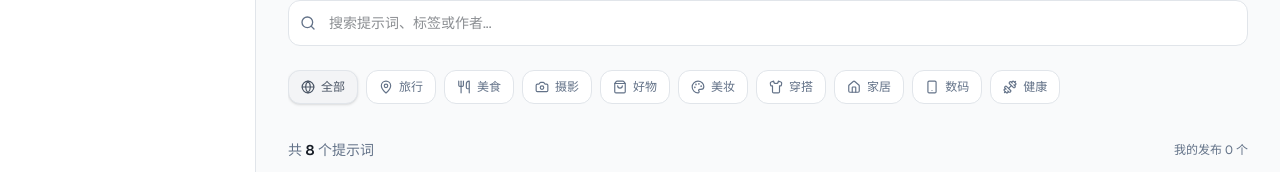
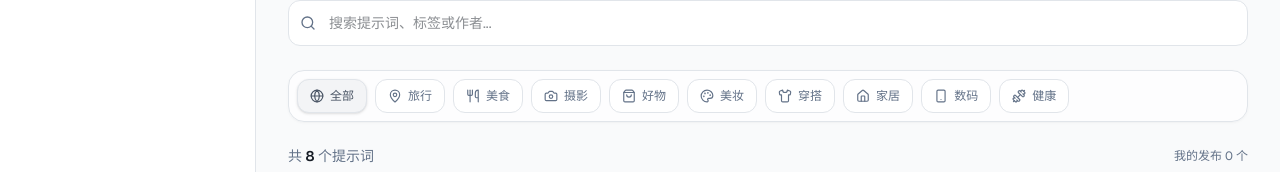
Before and after one commit to wentao-tab/Wenxi-ai-clone, a Next.js app: page / in a window 1280 px wide. Shown: the part 178-350 px from the top of the page. Built offline with nearby package versions, Linux system fonts and the light colour scheme.

Commit message:
Refine filter tags and site title

```diff
--- a/src/app/layout.tsx
+++ b/src/app/layout.tsx
@@ -13,8 +13,8 @@ const geistMono = Geist_Mono({
 });
 
 export const metadata: Metadata = {
-  title: "Travel-AI | 智能旅行助手",
-  description: "AI 旅行助手与小红书提示词广场复刻原型",
+  title: "文汐",
+  description: "文汐提示词广场",
 };
 
 export default function RootLayout({
--- a/src/components/xhs-square.tsx
+++ b/src/components/xhs-square.tsx
@@ -132,6 +132,8 @@ function imageHeight(size: string) {
 export function XhsSquare() {
   const [activeFilter, setActiveFilter] = useState<string>("all");
   const [search, setSearch] = useState("");
+  const [filterSearch, setFilterSearch] = useState("");
+  const [showAllFilters, setShowAllFilters] = useState(false);
   const [personalCards, setPersonalCards] = useState<PromptCard[]>(() =>
     getStoredArray<PromptCard>(STORAGE_KEY),
   );
@@ -170,6 +172,20 @@ export function XhsSquare() {
       }));
     return [...filters, ...dynamicFilters];
   }, [customCategories, personalCards]);
+
+  const visibleFilterOptions = useMemo(() => {
+    const keyword = filterSearch.trim().toLowerCase();
+    const matchedFilters = keyword
+      ? filterOptions.filter((filter) => filter.name.toLowerCase().includes(keyword))
+      : filterOptions;
+    if (keyword || showAllFilters || filterOptions.length <= 12) return matchedFilters;
+    const compactFilters = matchedFilters.slice(0, 12);
+    const activeOption = filterOptions.find((filter) => filter.id === activeFilter);
+    if (activeOption && !compactFilters.some((filter) => filter.id === activeFilter)) {
+      return [...compactFilters.slice(0, 11), activeOption];
+    }
+    return compactFilters;
+  }, [activeFilter, filterOptions, filterSearch, showAllFilters]);
 
   const filteredCards = useMemo(() => {
     let cards = [...personalCards, ...promptCards];
@@ -313,8 +329,32 @@ export function XhsSquare() {
           </div>
         </div>
 
-        <div className="mb-6 flex gap-2 overflow-x-auto pb-3 scrollbar-hide">
-          {filterOptions.map((filter) => {
+        <div className="mb-6 rounded-2xl border border-gray-100 bg-white/70 p-2 shadow-sm shadow-slate-900/[0.03]">
+          {filterOptions.length > 12 && (
+            <div className="mb-2 flex flex-col gap-2 sm:flex-row sm:items-center sm:justify-between">
+              <div className="relative sm:w-64">
+                <Search className="absolute left-3 top-1/2 h-3.5 w-3.5 -translate-y-1/2 text-muted-foreground" />
+                <input
+                  type="text"
+                  placeholder="搜索分类标签..."
+                  value={filterSearch}
+                  onChange={(event) => setFilterSearch(event.target.value)}
+                  className="w-full rounded-xl border border-gray-200 bg-white py-2 pl-9 pr-3 text-xs text-foreground outline-none transition-all focus:border-primary/30 focus:ring-2 focus:ring-primary/20"
+                />
+              </div>
+              {!filterSearch.trim() && (
+                <button
+                  type="button"
+                  onClick={() => setShowAllFilters((value) => !value)}
+                  className="inline-flex items-center justify-center rounded-xl border border-gray-200 bg-white px-3 py-2 text-xs font-semibold text-muted-foreground transition-all hover:bg-gray-50"
+                >
+                  {showAllFilters ? "收起标签" : `展开全部 ${filterOptions.length} 个`}
+                </button>
+              )}
+            </div>
+          )}
+          <div className="flex flex-wrap gap-2">
+            {visibleFilterOptions.map((filter) => {
               const Icon = filter.icon;
               const active = activeFilter === filter.id;
               return (
@@ -333,6 +373,12 @@ export function XhsSquare() {
                 </button>
               );
             })}
+            {filterSearch.trim() && visibleFilterOptions.length === 0 && (
+              <span className="px-2 py-2 text-xs text-muted-foreground">
+                没找到这个标签
+              </span>
+            )}
+          </div>
         </div>
 
         <div className="mb-4 flex items-center justify-between">
```
Lines whose indentation alone changed are shown as unchanged.
